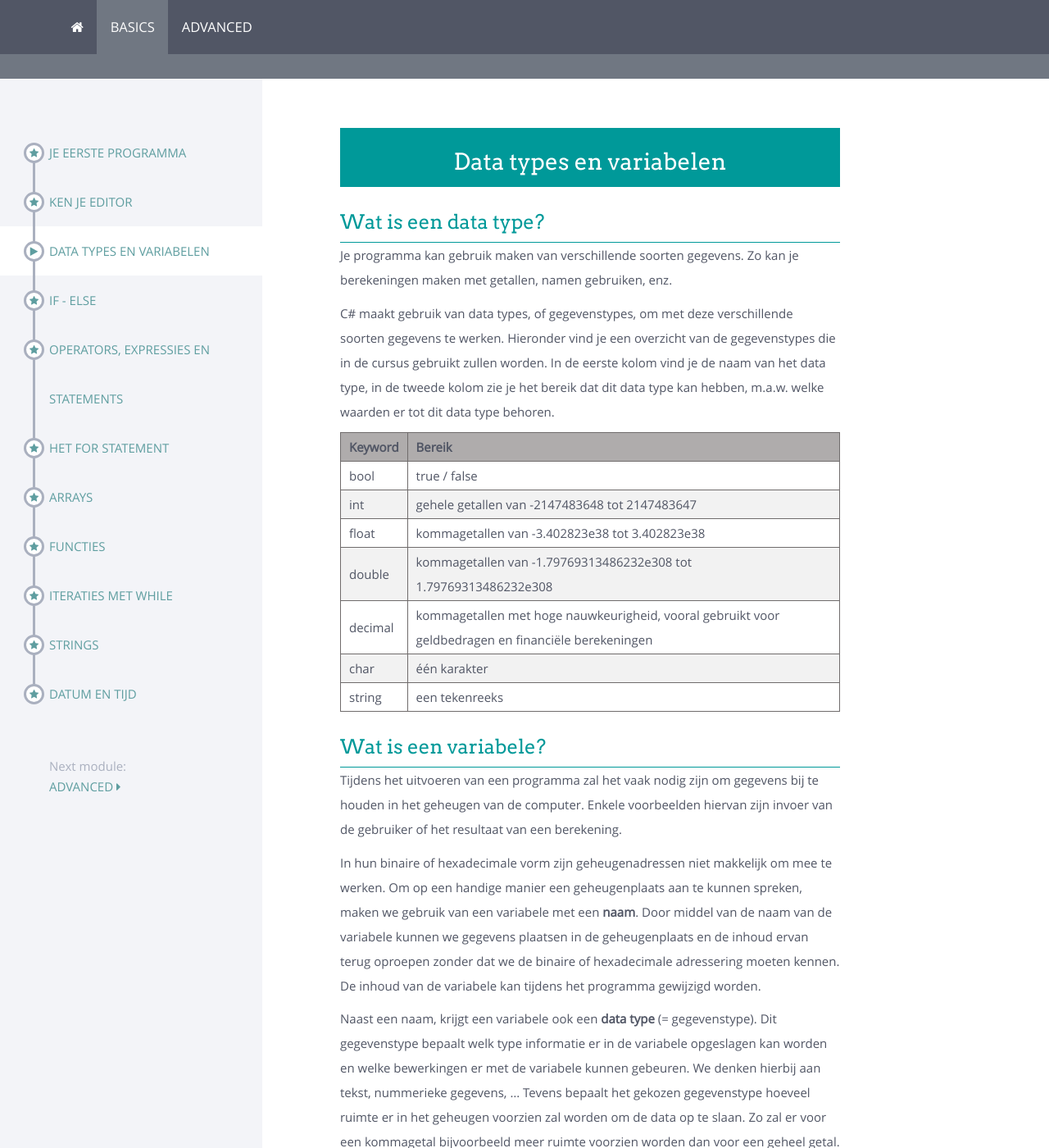
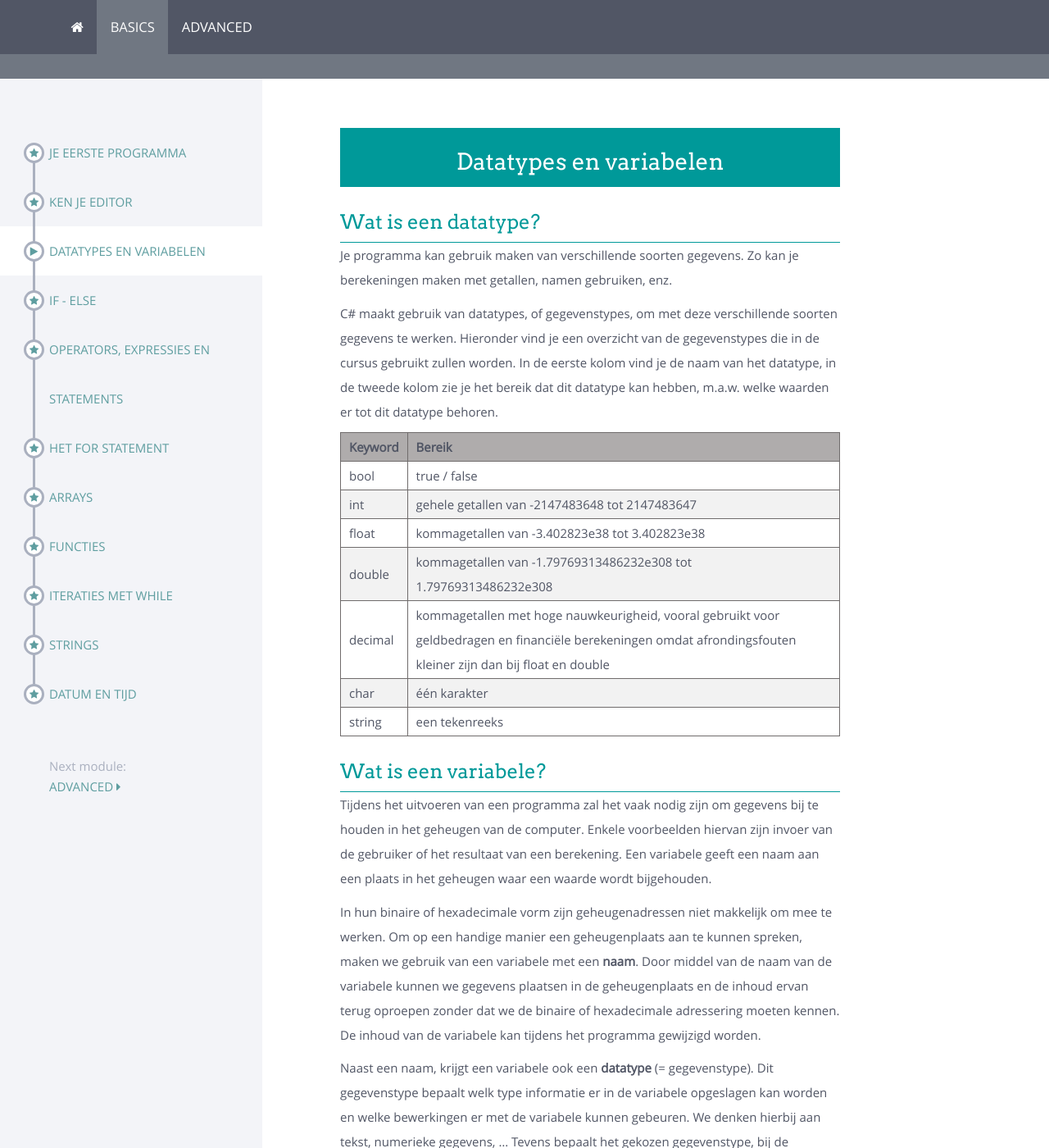
Before and after one commit to sma-it/sma-it.github.io, a Jekyll site: the page built from modules/basics/_posts/2000-01-03-data_types.md, in a window 1280 px wide and 1400 px high. Shown: the whole window at 82% size. Built offline with Jekyll 4.4.1, drawn with Linux system fonts in a browser that asks for light colours; nearby versions of some CDN libraries; some of the changed text lies outside the part shown.

Commit message:
Corrected several errors

````diff
--- a/modules/basics/_posts/2000-01-03-data_types.md
+++ b/modules/basics/_posts/2000-01-03-data_types.md
@@ -1,16 +1,16 @@
 ---
-title: Data Types en Variabelen
+title: Datatypes en Variabelen
 published: true
 ---
-<div class="header1" id="top" markdown = "1"># Data types en variabelen
+<div class="header1" id="top" markdown = "1"># Datatypes en variabelen
 </div>
 
-<div class="header2" markdown = "1">## Wat is een data type?
+<div class="header2" markdown = "1">## Wat is een datatype?
 </div>
 
 Je programma kan gebruik maken van verschillende soorten gegevens. Zo kan je berekeningen maken met getallen, namen gebruiken, enz.
 
-C# maakt gebruik van data types, of gegevenstypes, om met deze verschillende soorten gegevens te werken. Hieronder vind je een overzicht van de gegevenstypes die in de cursus gebruikt zullen worden. In de eerste kolom vind je de naam van het data type, in de tweede kolom zie je het bereik dat dit data type kan hebben, m.a.w. welke waarden er tot dit data type behoren.
+C# maakt gebruik van datatypes, of gegevenstypes, om met deze verschillende soorten gegevens te werken. Hieronder vind je een overzicht van de gegevenstypes die in de cursus gebruikt zullen worden. In de eerste kolom vind je de naam van het datatype, in de tweede kolom zie je het bereik dat dit datatype kan hebben, m.a.w. welke waarden er tot dit datatype behoren.
 
 
 | Keyword       | Bereik   |
@@ -19,7 +19,7 @@ C# maakt gebruik van data types, of gegevenstypes, om met deze verschillende soo
 | int           | gehele getallen van -2147483648 tot 2147483647   |
 | float         | kommagetallen van -3.402823e38 tot 3.402823e38        |
 | double        | kommagetallen van -1.79769313486232e308 tot 1.79769313486232e308       |
-| decimal       | kommagetallen met hoge nauwkeurigheid, vooral gebruikt voor geldbedragen en financiële berekeningen|
+| decimal       | kommagetallen met hoge nauwkeurigheid, vooral gebruikt voor geldbedragen en financiële berekeningen omdat afrondingsfouten kleiner zijn dan bij float en double|
 | char          | één karakter |
 | string        | een tekenreeks  |
 {:.tableBorder}
@@ -27,11 +27,11 @@ C# maakt gebruik van data types, of gegevenstypes, om met deze verschillende soo
 <div class="header2" markdown = "1">## Wat is een variabele?
 </div>
 
-Tijdens het uitvoeren van een programma zal het vaak nodig zijn om gegevens bij te houden in het geheugen van de computer. Enkele voorbeelden hiervan zijn invoer van de gebruiker of het resultaat van een berekening.
+Tijdens het uitvoeren van een programma zal het vaak nodig zijn om gegevens bij te houden in het geheugen van de computer. Enkele voorbeelden hiervan zijn invoer van de gebruiker of het resultaat van een berekening. Een variabele geeft een naam aan een plaats in het geheugen waar een waarde wordt bijgehouden.
 
 In hun binaire of hexadecimale vorm zijn geheugenadressen niet makkelijk om mee te werken. Om op een handige manier een geheugenplaats aan te kunnen spreken, maken we gebruik van een variabele met een **naam**. Door middel van de naam van de variabele kunnen we gegevens plaatsen in de geheugenplaats en de inhoud ervan terug oproepen zonder dat we de binaire of hexadecimale adressering moeten kennen. De inhoud van de variabele kan tijdens het programma gewijzigd worden.
 
-Naast een naam, krijgt een variabele ook een **data type** (= gegevenstype). Dit gegevenstype bepaalt welk type informatie er in de variabele opgeslagen kan worden en welke bewerkingen er met de variabele kunnen gebeuren. We denken hierbij aan tekst, nummerieke gegevens, ... Tevens bepaalt het gekozen gegevenstype hoeveel ruimte er in het geheugen voorzien zal worden om de data op te slaan. Zo zal er voor een kommagetal bijvoorbeeld meer ruimte voorzien worden dan voor een geheel getal.
+Naast een naam, krijgt een variabele ook een **datatype** (= gegevenstype). Dit gegevenstype bepaalt welk type informatie er in de variabele opgeslagen kan worden en welke bewerkingen er met de variabele kunnen gebeuren. We denken hierbij aan tekst, numerieke gegevens, ... Tevens bepaalt het gekozen gegevenstype, bij de eenvoudige gegevenstypes, hoeveel ruimte er in het geheugen voorzien zal worden om de data op te slaan. Zo zal er voor een kommagetal bijvoorbeeld meer ruimte voorzien worden dan voor een geheel getal.
 
 Een grafisch principe van de werking van een variabele vind je in onderstaande figuur:
 
@@ -39,17 +39,15 @@ In deze figuur wordt het geheugen voorgesteld als een opeenvolging van bytes. El
 
 ![image](/img/basics/data_types/voorstellingComputergeheugen.JPG)
 
-Zonder variabele zouden we de geheugenplaats met bijvoorbeeld het hexadecimale adres moeten aanspreken (FFFFFFFB), met een variabele kunnen we diezelfde geheugenplaats aanspreken met de naam getal1. Onnodig te zeggen dat het makkelijker te werken is met de naam dan met het hexadecimale adres.
-
-Volledigheidshalve even nog dit: in de figuur verwijst de variabele getal1 naar 1 geheugenplaats (= 1 byte). Afhankelijk van het data type van de variabele zal deze in realiteit echter meerdere bytes in het geheugen innemen.
+Zonder variabele zouden we de geheugenplaats met bijvoorbeeld het hexadecimale adres moeten aanspreken (FFFFFFFB), met een variabele kunnen we diezelfde geheugenplaats aanspreken met de naam getal1. Onnodig te zeggen dat het makkelijker te werken is met de naam dan met het hexadecimale adres. Zoals je op de figuur ziet, kan een variabele meerdere geheugenplaatsen innemen afhankelijk van zijn datatype. Zo neemt een integer in C# 4 bytes in, zoals je in de figuur kan zien.
 
 <div class="header2" markdown = "1">## Declaratie van een variabele
 </div>
 
-Onder declaratie van een variabele verstaan we het maken van de variabele. Dit houdt in dat er een **naam** en een **data type** aan de variabele toegekend worden.
+Onder declaratie van een variabele verstaan we het maken van de variabele. Dit houdt in dat er een **naam** en een **datatype** aan de variabele toegekend worden.
 
 <div class="note protip">
-<p>Kies telkens een betekenisvolle naam voor je variabele en gebruik het correcte data type.</p>
+<p>Kies telkens een betekenisvolle naam voor je variabele en gebruik het correcte datatype.</p>
 </div>
 
 Niet alle karakters kunnen gebruikt worden om een naam van een variabele samen te stellen. Een geldige variabelenaam voldoet aan de volgende eisen:
@@ -70,7 +68,7 @@ char c;              // Inhoud: 1 karakter, bv. a
 
  ```
 
-Opmerking: Variabelen van hetzelfde data type kan je ook op 1 lijn declareren. Zo declareert onderstaand voorbeeld 3 variabelen van het type integer:
+Opmerking: Variabelen van hetzelfde datatype kan je ook op 1 lijn declareren. Zo declareert onderstaand voorbeeld 3 variabelen van het type integer:
 ```csharp
 int x, y, z;
 ```
@@ -104,6 +102,13 @@ averageSpeed = 52.36; // Let op! Je geeft kommagetallen in met een punt en niet
 price = 19.95m;       // Gebruik een punt bij het kommagetal. Bij een decimal variabele laat je
                       // het getal volgen door de letter m.
 c = 'A';              // Het karakter plaats je tussen enkele aanhalingstekens
+```
+
+Opmerking:
+Het is eveneens mogelijk de declaratie en initialisatie van een variabele gelijktijdig uit te voeren zoals je in het voorbeeld hieronder ziet.
+
+```csharp
+int getal = 5;
 ```
 
 ### De variabele gelijk stellen aan invoer van de gebruiker
@@ -123,7 +128,7 @@ number = Convert.ToInt32(Console.ReadLine()); // Let op de omzetting naar int
 
 Gegevens die ingevoerd worden via het toetsenbord hebben steeds het gegevenstype `string`. Om deze invoer in variabelen met een ander gegevenstype te plaatsen is er een omzetting (conversie) nodig. In het bovenstaande voorbeeld wordt de omzetting van string naar int gedaan d.m.v. `Convert.ToInt32()`.
 
-Voor de andere data types bestaan er eveneens methods om deze conversie te doen: `Convert.ToSingle()` (dit doet een conversie naar float), `Convert.ToDouble()`, `Convert.ToDecimal()`, `Convert.ToBoolean()`, `Convert.ToChar()`.
+Voor de andere datatypes bestaan er eveneens methods om deze conversie te doen: `Convert.ToSingle()` (dit doet een conversie naar float), `Convert.ToDouble()`, `Convert.ToDecimal()`, `Convert.ToBoolean()`, `Convert.ToChar()`.
 
 
 ### De variabele gelijk stellen aan het resultaat van een bewerking
@@ -229,16 +234,16 @@ Indien we veronderstellen dat de variabele dogCount de waarde 3 heeft en catCoun
 Er zijn 3 honden en 5 katten.
 ```
 
-<div class="header2" markdown = "1">## Automatische conversie tussen data types
+<div class="header2" markdown = "1">## Automatische conversie tussen datatypes
 </div>
 
-Soms is het nodig om de inhoud van een variabele of invoer van het toetsenbord naar een ander data type om te zetten. We noemen dit **conversie**. In bepaalde gevallen zal C# zelf de conversie tussen gegevenstypes doen. De numerieke gegevenstypes hebben onderstaande hiërarchie:
+Soms is het nodig om de inhoud van een variabele of invoer van het toetsenbord naar een ander datatype om te zetten. We noemen dit **conversie**. In bepaalde gevallen zal C# zelf de conversie tussen gegevenstypes doen. De numerieke gegevenstypes hebben onderstaande hiërarchie:
 
 * double (hoogste)
 * float
 * int (laagste)
 
-Conversie van een lager gegevenstype naar een hoger gebeurt automatisch. Probeer je, zonder bijkomende conversie, een variabele van een lager gegevenstype gelijk te stellen aan een hoger data type dan krijg je een foutmelding.
+Conversie van een lager gegevenstype naar een hoger gebeurt automatisch. Probeer je, zonder bijkomende conversie, een variabele van een lager gegevenstype gelijk te stellen aan een hoger datatype dan krijg je een foutmelding.
 
 Conversie naar decimal zal nooit automatisch gebeuren. Hiervoor is de `Convert.ToDecimal()` functie steeds nodig.
 
@@ -270,10 +275,10 @@ x = y;  // Automatische conversie van double naar int is niet mogelijk
 
 ```
 
-In bovenstaand voorbeeld wordt er geprobeerd om de inhoud van een variabele met hoger gegevenstype te plaatsen in een variabele van een lager data type. Dit geeft volgende foutmelding: `Cannot implicitly convert type 'double' to 'int'. An explicit conversion exists (are you missing a cast?)`
+In bovenstaand voorbeeld wordt er geprobeerd om de inhoud van een variabele met hoger gegevenstype te plaatsen in een variabele van een lager datatype. Dit geeft volgende foutmelding: `Cannot implicitly convert type 'double' to 'int'. An explicit conversion exists (are you missing a cast?)`
 
 Oplossing:
-Indien automatische conversie tussen data types niet lukt maar er toch een omzetting nodig is, kan je gebruik maken van de Convert methods die in vorige punt aangehaald werden. Merk hierbij op dat dit een wijziging van gegevens tot gevolg kan hebben.
+Indien automatische conversie tussen datatypes niet lukt maar er toch een omzetting nodig is, kan je gebruik maken van de Convert methods die in vorige punt aangehaald werden. Merk hierbij op dat dit een wijziging van gegevens tot gevolg kan hebben.
 
 Indien we de Convert method `Convert.ToInt32()` toepassen om de foutmelding bij het vorige voorbeeld te vermijden dan wordt dit:
 
@@ -297,31 +302,31 @@ De waarde van y: 10.99
 De waarde van x: 11
 ```
 
-Zoals je ziet heeft de method `Convert.ToInt32()` de waarde van y eerst afgerond op nul decimalen en daarna in x geplaatst. Dit is noodzakelijk omdat de integer x geen kommagetal kan bevatten. Het afronden gebeurt op een rekenkundige manier.
+Zoals je ziet heeft de method `Convert.ToInt32()` de waarde van y eerst afgerond naar het dichtsbijzijnde gehele getal en daarna in x geplaatst. Dit is noodzakelijk omdat de integer x geen kommagetal kan bevatten. Het afronden gebeurt op een rekenkundige manier.
 
 ### Van char naar string
 Er zijn twee manieren om een `char` om te zetten naar `string`:
 * Conversie d.m.v. `Convert.ToString(a)`: dit zal de `char` omzetten naar een `string`.
 ```csharp
 char teken = 'a';
-string s1 = Convert.ToString(teken) // s1 = "a"
+string s1 = Convert.ToString(teken); // s1 = "a"
 ```
 
 * De functie `.ToString()` toepassen op de variabele van het type `char`.
 ```csharp
 char teken = 'a';
-string s2 = teken.ToString() // s2 = "a"
+string s2 = teken.ToString(); // s2 = "a"
 ```
 
 Let op!
 
-De conversie van een `char` naar een `string` kan soms onverwachte resultaten geven. Dat komt omdat je een `char`, zoals 'a', ook als een cijfer in de ASCII tabel kan zien. Zoals je in onderstaande ASCII tabel kan terugvinden, komt het karakter 'a' bijvoorbeeld overeen met de decimale waarde 97. Het feit dat voor de computer elk karakter eigenlijk een getal is, is iets waarmee je bij bepaalde conversies rekening moet houden.
+De conversie van een `char` naar een `string` kan soms onverwachte resultaten geven. Dat komt omdat je een `char`, zoals 'a', ook als een cijfer in de Unicode tabel kan zien. Zoals je in onderstaande Unicode tabel kan terugvinden, komt het karakter 'a' bijvoorbeeld overeen met de decimale waarde 97. Het feit dat voor de computer elk karakter eigenlijk een getal is, is iets waarmee je bij bepaalde conversies rekening moet houden.
 
 ![image](/img/basics/data_types/ascii_tabel.png)
 
-Onderstaand voorbeeld toont aan wat er in dat geval kan fout lopen: In het voorbeeld zit de letter a in de `char` variabele teken. We willen nu a.h.v. de variabele teken een nieuwe variabele van het type `string` maken die 2 maal de letter a bevat, dus 2 maal de `char` variabele teken. We kunnen in C# variabelen van het type `char` of `string` 'optellen' met de het + teken. Maar hier hebben we 2 mogelijkheden:
+Onderstaand voorbeeld toont aan wat er in dat geval kan fout lopen: In het voorbeeld zit de letter a in de `char` variabele teken. We willen nu a.h.v. de variabele teken een nieuwe variabele van het type `string` maken die 2 maal de letter a bevat, dus 2 maal de `char` variabele teken. We kunnen in C# variabelen van het type `char` of `string` 'optellen' met het + teken. Maar hier hebben we 2 mogelijkheden:
 
-* We tellen eerst  de `char` variabele a bij zichzelf op en doen dan de conversie naar `string`. Zoals we reeds zagen heeft de letter a in de ASCII tabel de decimale waarde 97. Als we dus de `char` variabele bij zichzelf optellen, dan bekomen we de waarde 194 (97 + 97). Waarden groter dan 127 (laatste decimale waarde uit de ASCII tabel), worden door C# sowieso beschouwd als `integer`. Op deze `integer` de conversie naar `string` toepassen zal het getal zelf in `string` formaat als resultaat geven. In het voorbeeld wordt dus "194" in `string` formaat als resultaat van de `ToString` functie gegeven en niet "aa" zoals we zouden verwachten.
+* We tellen eerst  de `char` variabele a bij zichzelf op en doen dan de conversie naar `string`. Zoals we reeds zagen heeft de letter a in de ASCII tabel de decimale waarde 97. Als we dus de `char` variabele bij zichzelf optellen, dan bekomen we de waarde 194 (97 + 97). Wanneer twee variabelen van het type `char` worden opgeteld, zet C# beide tekens immers eerst om naar hun numerieke Unicode-code. Het resultaat van de optelling is dus een `integer`. Op deze `integer` de conversie naar `string` toepassen zal het getal zelf in `string` formaat als resultaat geven. In het voorbeeld wordt dus "194" in `string` formaat als resultaat van de `ToString` functie gegeven en niet "aa" zoals we zouden verwachten.
 ```csharp
 char teken = 'a';
 string s3 = Convert.ToString(teken + teken); // s3 = "194"
````
Also changed, not shown: other parts of modules/basics/_posts/2000-01-03-data_types.md (+4 -4 lines), img/basics/data_types/ascii_tabel.png, img/basics/data_types/voorstellingComputergeheugen.JPG.
